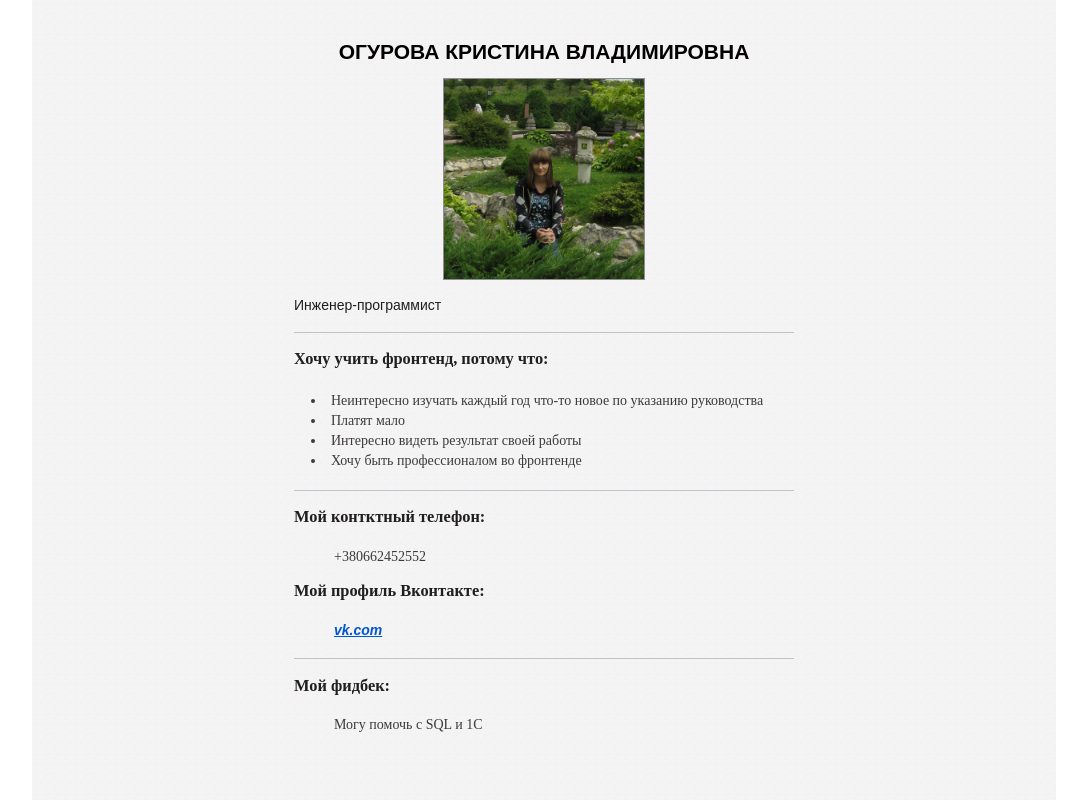
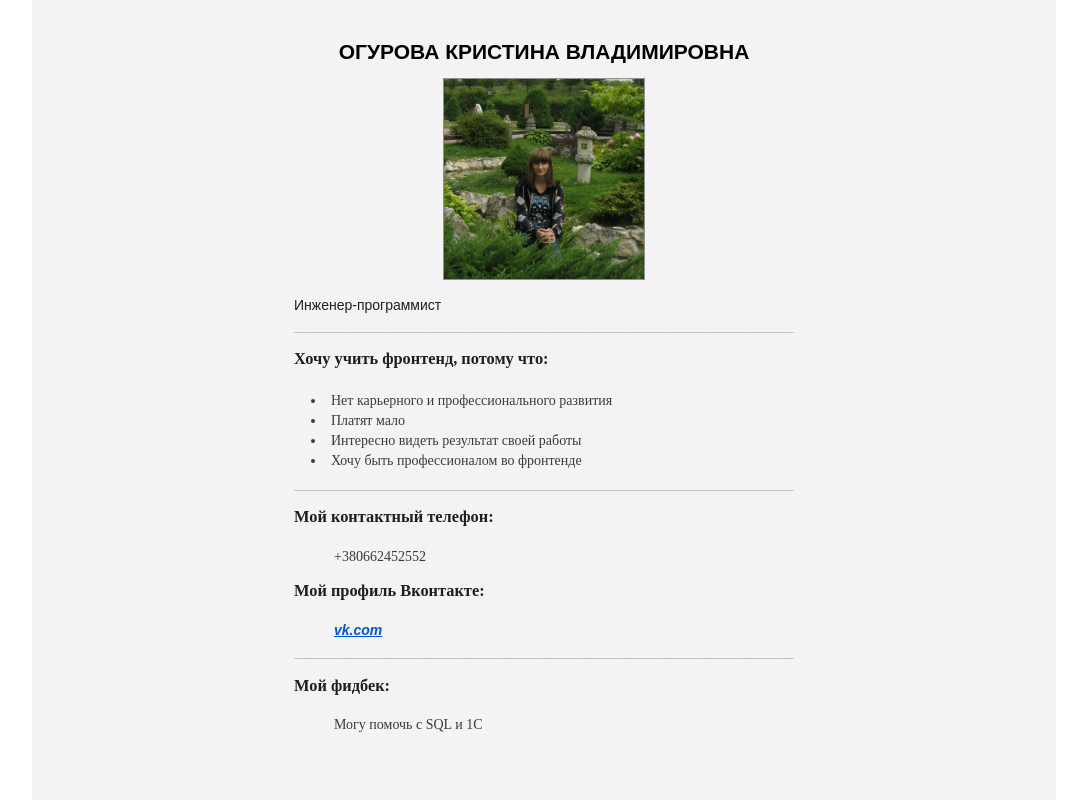
Before and after one commit to sacura-ok/frontend_homework, a plain HTML site: page Homework2/index.html in a window 1280 px wide. Shown: the top 800 px of the page, without its empty margins (96-1183 px from the left). Drawn offline with Linux system fonts and the light colour scheme.

Commit message:
Update index.html

```diff
--- a/Homework2/index.html
+++ b/Homework2/index.html
@@ -17,14 +17,14 @@
 		<div class="content">
 			<h3>Хочу учить фронтенд, потому что:</h3>
 			<ul>
-				<li>Неинтересно изучать каждый год что-то новое по указанию руководства</li>
+				<li>Нет карьерного и профессионального развития</li>
 				<li>Платят мало</li>
 				<li>Интересно видеть результат своей работы</li>
 				<li>Хочу быть профессионалом во фронтенде</li>
 			</ul>
 		</div>
 		<div class="content">
-			<h3>Мой контктный телефон:</h3>
+			<h3>Мой контактный телефон:</h3>
 			<p>+380662452552</p>
 			<h3>Мой профиль Вконтакте:</h3>
 			<p>
```
